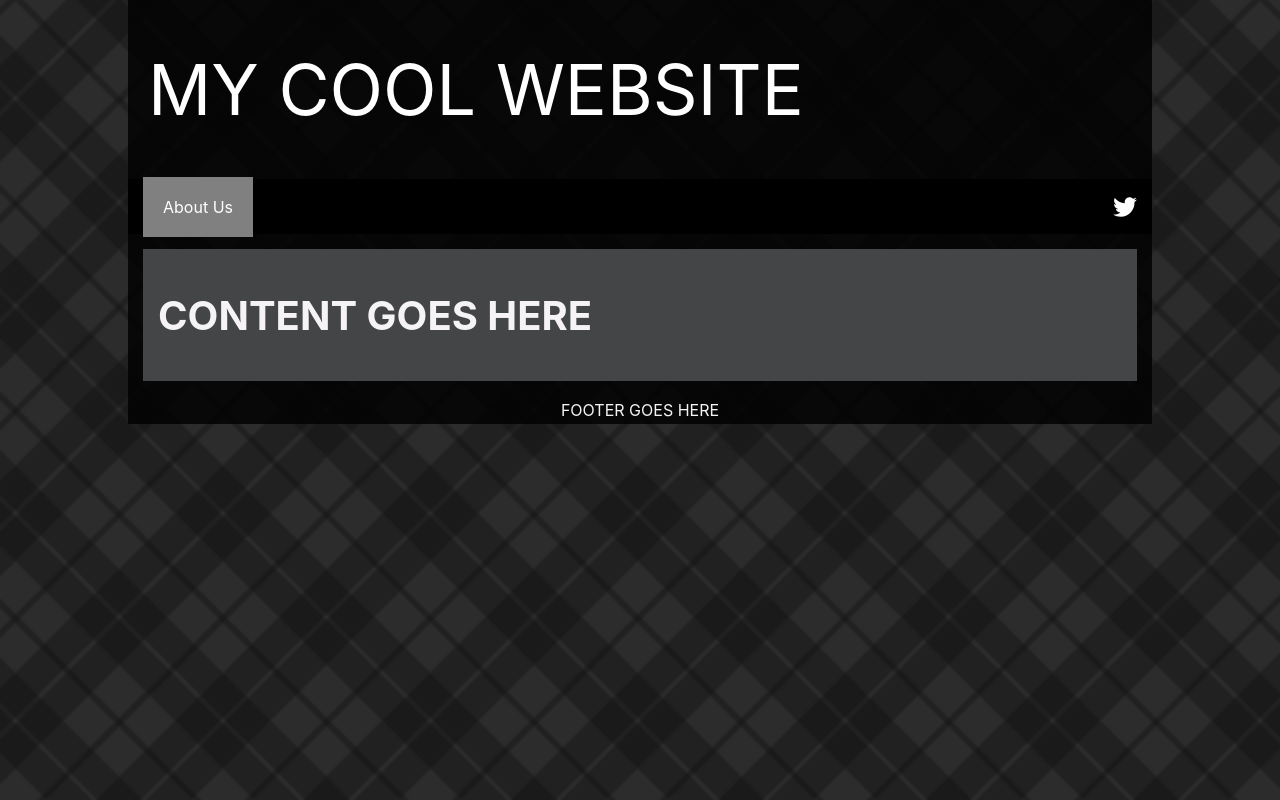
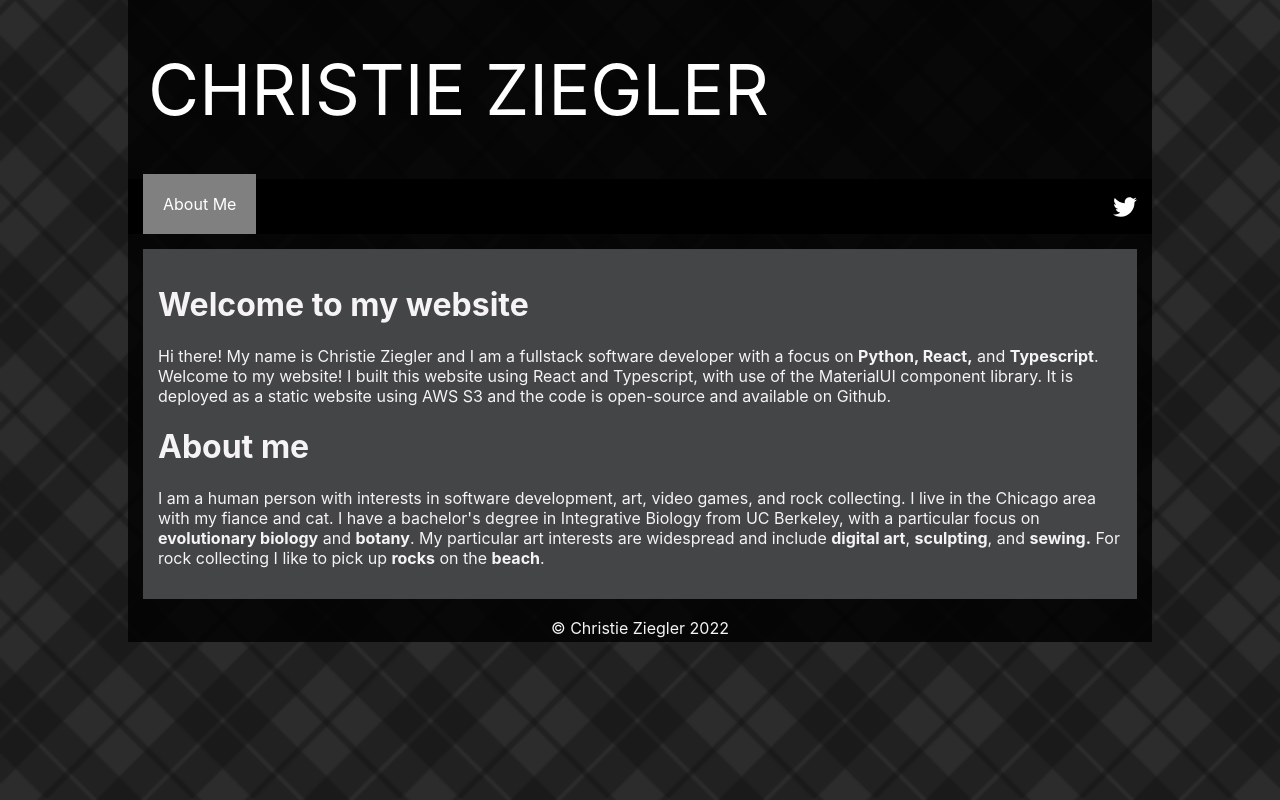
Before and after one commit to ChriZiegler/cziegler, a React (Create React App) app: page / in a window 1280 px wide. Built offline with nearby package versions, Linux system fonts and the light colour scheme.

Commit message:
personal description

```diff
--- a/src/landingPage/index.tsx
+++ b/src/landingPage/index.tsx
@@ -1,7 +1,25 @@
 export function LandingPage() {
   return (
     <>
-      <h1>CONTENT GOES HERE</h1>
+      <h1>Welcome to my website</h1>
+      <p>
+        Hi there! My name is Christie Ziegler and I am a fullstack software
+        developer with a focus on <b>Python, React,</b> and <b>Typescript</b>.
+        Welcome to my website! I built this website using React and Typescript,
+        with use of the MaterialUI component library. It is deployed as a static
+        website using AWS S3 and the code is open-source and available on
+        Github.
+      </p>
+      <h1>About me</h1>
+      <p>
+        I am a human person with interests in software development, art, video
+        games, and rock collecting. I live in the Chicago area with my fiance
+        and cat. I have a bachelor's degree in Integrative Biology from UC
+        Berkeley, with a particular focus on <b>evolutionary biology</b> and{" "}
+        <b>botany</b>. My particular art interests are widespread and include{" "}
+        <b>digital art</b>, <b>sculpting</b>, and <b>sewing.</b> For rock
+        collecting I like to pick up <b>rocks</b> on the <b>beach</b>.
+      </p>
     </>
   );
 }
--- a/src/main/footerComponent/index.tsx
+++ b/src/main/footerComponent/index.tsx
@@ -3,7 +3,7 @@ import { Box } from "@mui/material";
 export function FooterComponent() {
   return (
     <Box style={{ textAlign: "center", fontSize: "16px" }}>
-      <p style={{ margin: "4px" }}>FOOTER GOES HERE</p>
+      <p style={{ margin: "4px" }}>© Christie Ziegler 2022</p>
     </Box>
   );
 }
--- a/src/main/mainStyle.ts
+++ b/src/main/mainStyle.ts
@@ -2,7 +2,7 @@ import { TEXT_COLOR } from "../common/colors";
 
 export const mainStyle = {
   background: "rgba(0,0,0,0.8)",
-  fontSize: "20px",
+  fontSize: "16px",
   width: "80vw",
   margin: "auto",
   display: "flex",
--- a/src/main/navBarComponent/navBarComponent.tsx
+++ b/src/main/navBarComponent/navBarComponent.tsx
@@ -17,7 +17,7 @@ export function NavBarComponent(props: {}) {
         }}
       >
         <nav>
-          <NavButton label="About Us" linkTo="/"></NavButton>
+          <NavButton label="About Me" linkTo="/"></NavButton>
         </nav>
         <Stack direction="row" spacing={2}>
           <TwitterIcon></TwitterIcon>
--- a/src/main/topBannerComponent/topBannerComponent.tsx
+++ b/src/main/topBannerComponent/topBannerComponent.tsx
@@ -5,7 +5,7 @@ function TopBannerComponent() {
   return (
     <>
       <div style={topBannerStyle}>
-        <h1 style={bannerTextStyle}>My Cool Website</h1>
+        <h1 style={bannerTextStyle}>Christie Ziegler</h1>
       </div>
     </>
   );
```
